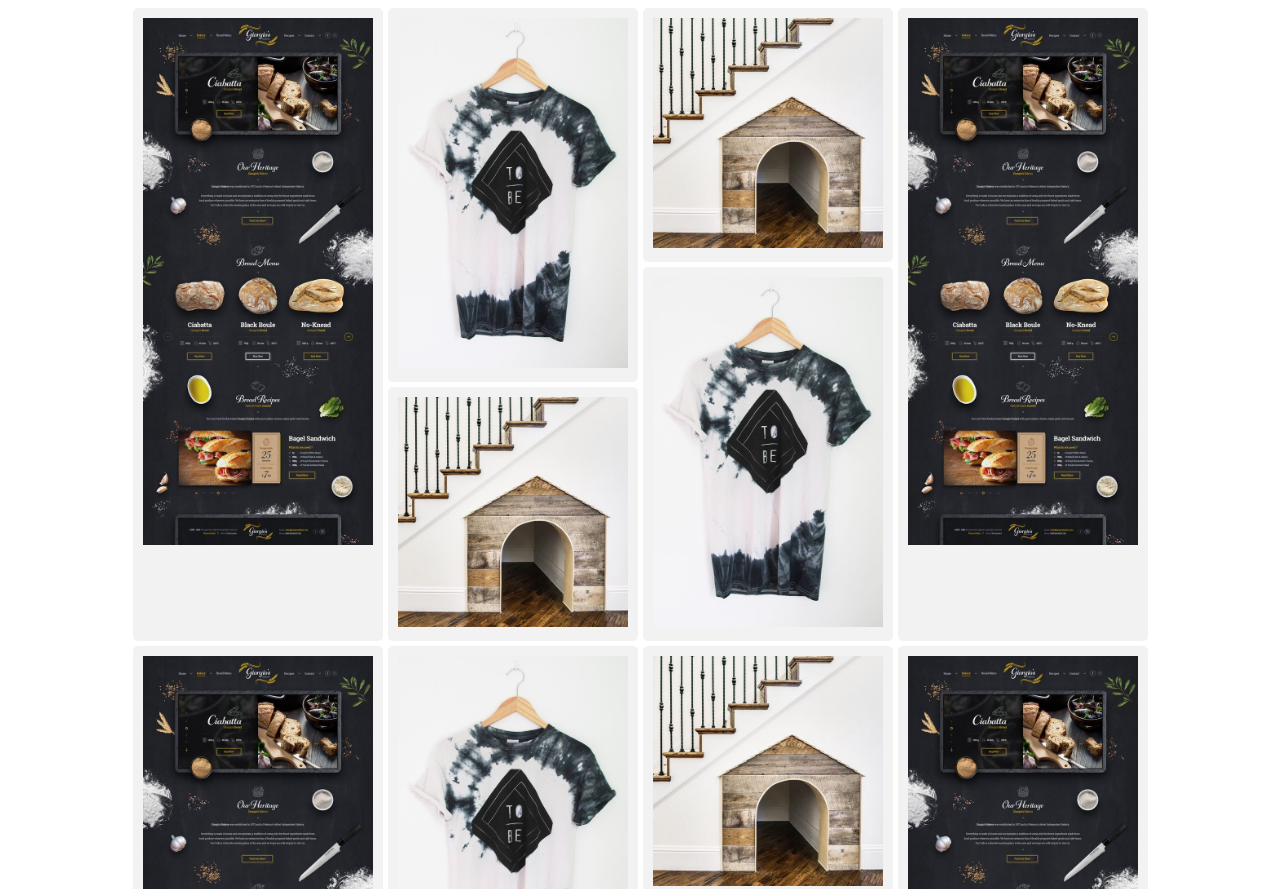
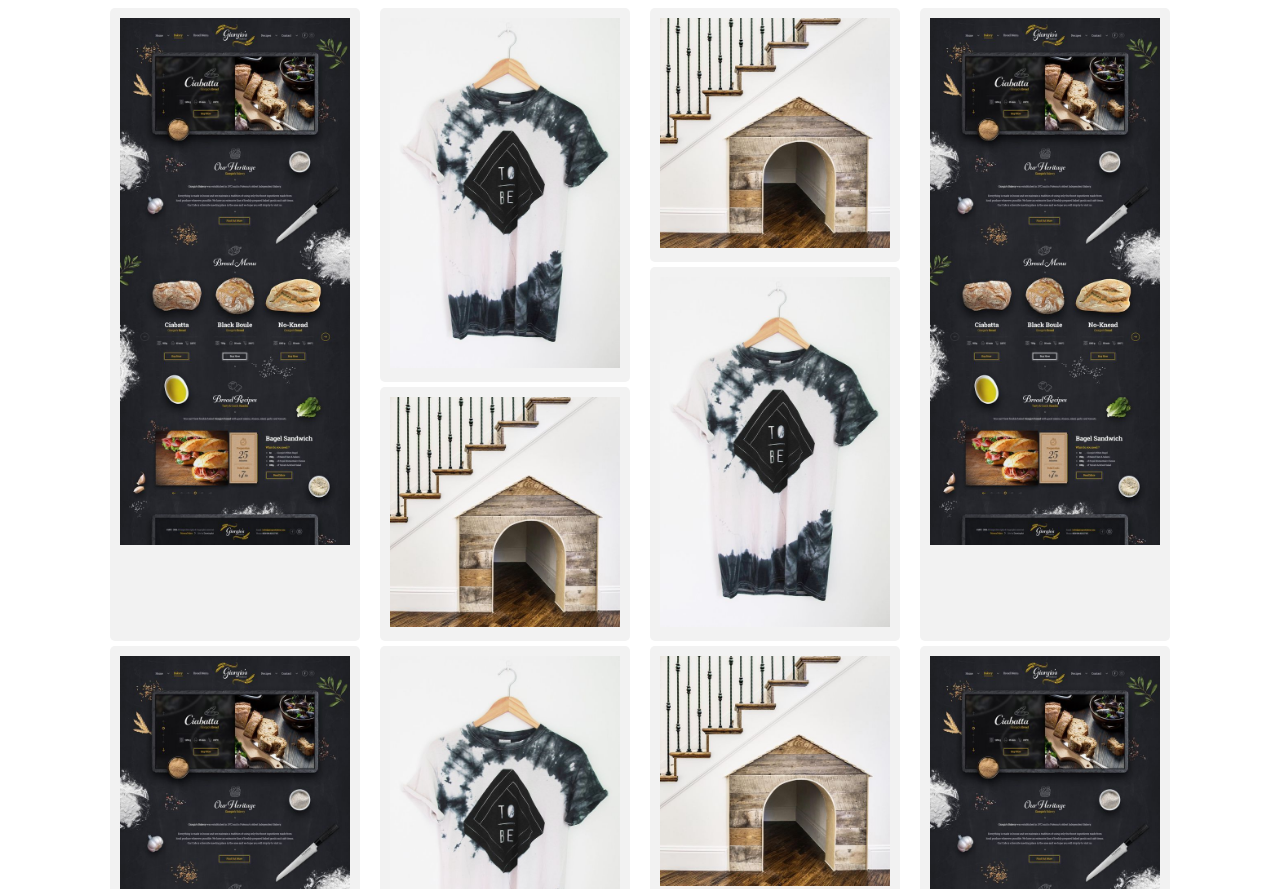
Before and after one commit to trdavid360/css_grid_layout, a plain HTML site: page pintrest/index.html in a window 1280 px wide. Shown: the top 889 px of the page. Drawn offline with Linux system fonts and the light colour scheme.

Commit message:
[pinterest]

```diff
--- a/pintrest/estilos/estilos.css
+++ b/pintrest/estilos/estilos.css
@@ -1,7 +1,7 @@
 .container{
 	display: grid;
 	grid-template-columns: repeat(auto-fill, 250px);
-	grid-gap: 5px;
+	grid-gap: 5px 20px;
 	justify-content: center;
 }
 
```
